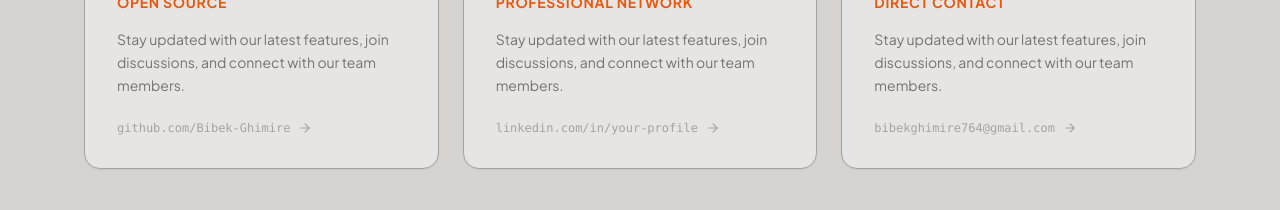
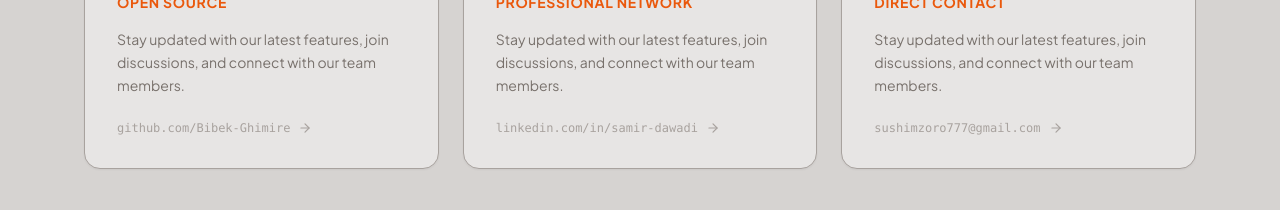
Before and after one commit to Bibek-Ghimire/Software_Engineering_Project, a React (Vite) app in the folder client/: page / in a window 1280 px wide. Shown: the part 4820-5030 px from the top of the page. Built offline with nearby package versions, Linux system fonts and the light colour scheme.

Commit message:
updated home page ui

```diff
--- a/client/src/pages/CourseDetail.jsx
+++ b/client/src/pages/CourseDetail.jsx
@@ -454,7 +454,7 @@ const CourseDetail = () => {
                       Price
                     </p>
                     <p className="text-4xl font-bold text-blue-600 dark:text-blue-400 flex items-center gap-1 justify-end">
-                      <DollarSign className="w-8 h-8" />
+                      Rs.
                       {course.price}
                     </p>
                   </div>
--- a/client/src/pages/Home.jsx
+++ b/client/src/pages/Home.jsx
@@ -140,15 +140,15 @@ const channels = [
     title: "LinkedIn",
     subtitle: "Professional Network",
     icon: linkedin,
-    href: "https://www.linkedin.com/in/your-profile",
-    display: "linkedin.com/in/your-profile",
+    href: "https://www.linkedin.com/in/samir-dawadi-516293353/",
+    display: "linkedin.com/in/samir-dawadi",
   },
   {
     title: "Email",
     subtitle: "Direct Contact",
     icon: email,
-    href: "mailto:bibekghimire764@gmail.com",
-    display: "bibekghimire764@gmail.com",
+    href: "mailto:sushimzoro777@gmail.com",
+    display: "sushimzoro777@gmail.com",
   },
 ];
 
```
